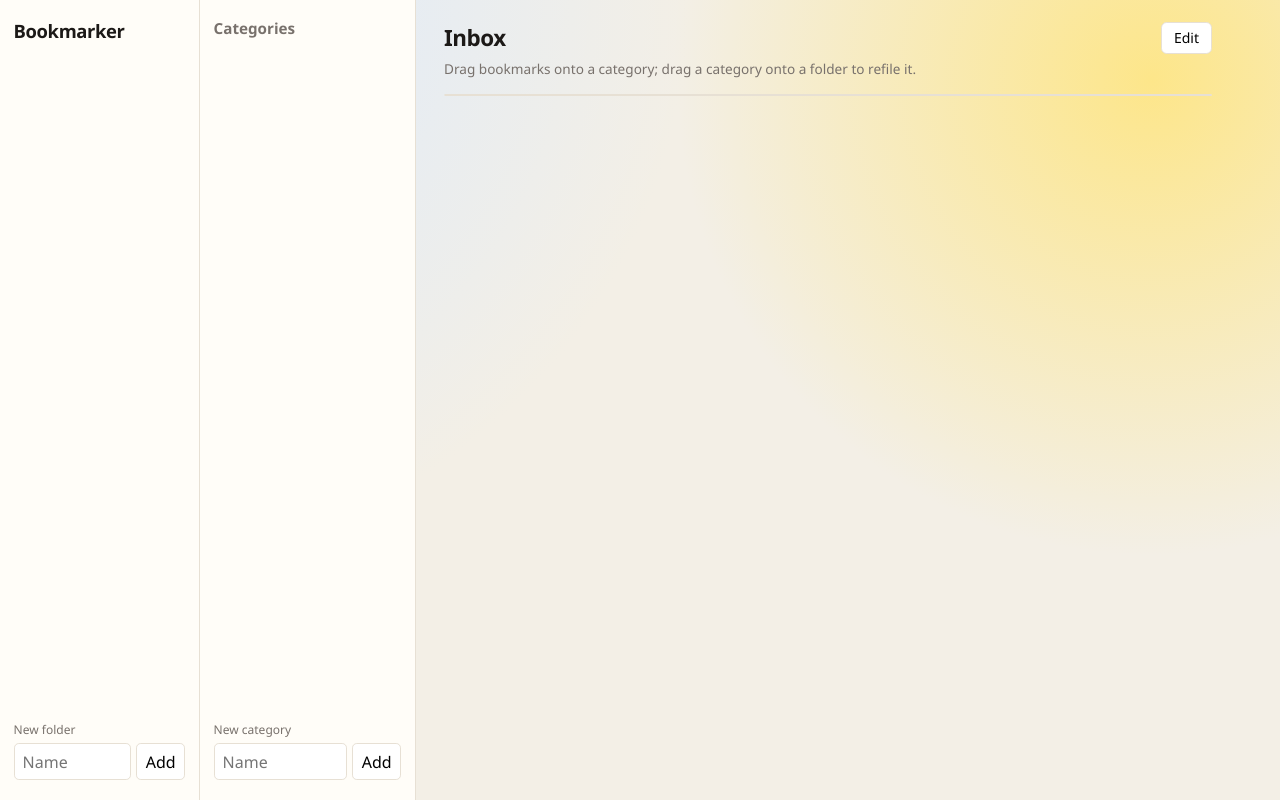
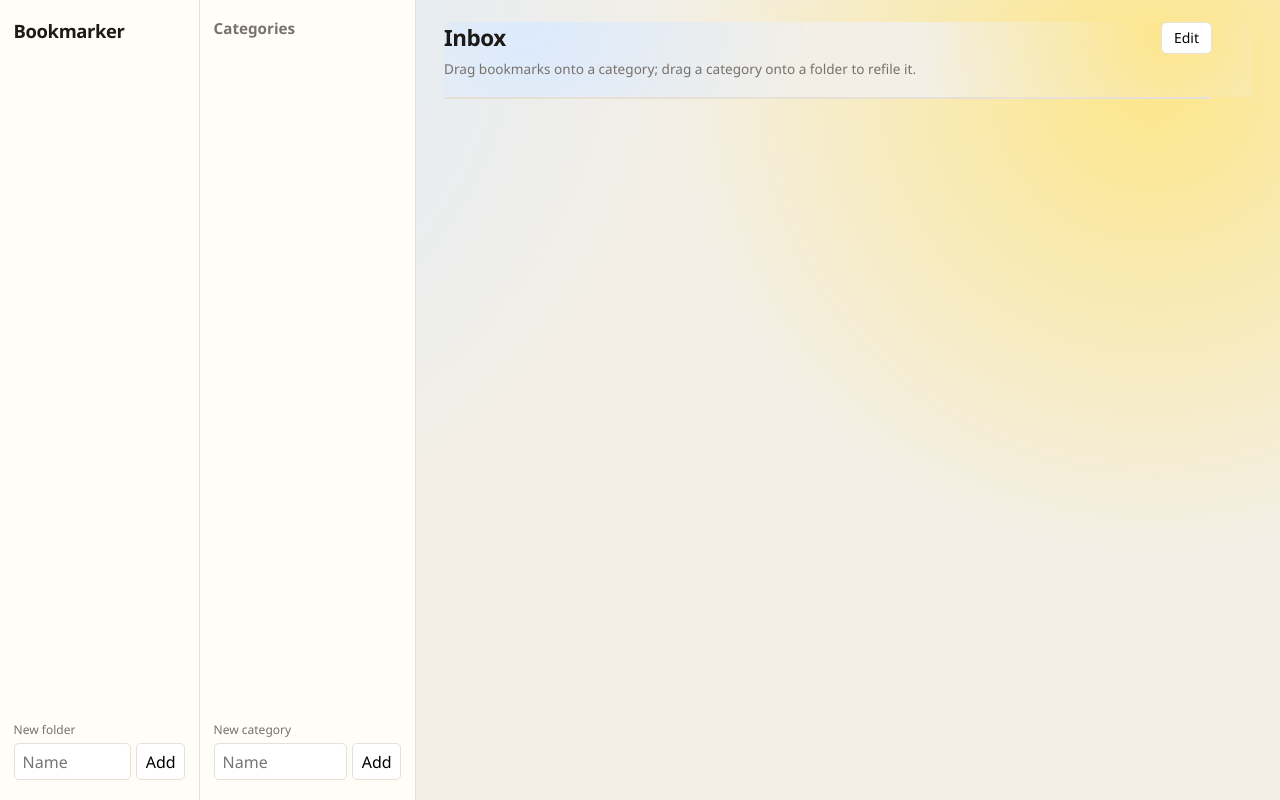
Before and after one commit to cweimann/bookmarker, a plain HTML site: page web/index.html in a window 1280 px wide. Drawn offline with Linux system fonts and the light colour scheme; files that its build step writes are made by us from their sources; no server answers; files whose address does not match are found by name.

Commit message:
UI: keep bookmark title/Edit sticky; scroll rows only.

```diff
--- a/web/index.html
+++ b/web/index.html
@@ -44,8 +44,10 @@
         </div>
         <p class="hint">Drag bookmarks onto a category; drag a category onto a folder to refile it.</p>
       </header>
-      <ul id="bookmark-list" class="bookmarks"></ul>
-      <p id="empty" class="empty hidden">No bookmarks here yet.</p>
+      <div class="bookmark-scroll">
+        <ul id="bookmark-list" class="bookmarks"></ul>
+        <p id="empty" class="empty hidden">No bookmarks here yet.</p>
+      </div>
     </main>
   </div>
   <script src="/static/app.js"></script>
--- a/web/style.css
+++ b/web/style.css
@@ -149,12 +149,23 @@ body {
 }
 
 .main {
-  padding: 1.35rem 1.75rem 1.5rem;
+  padding: 1.35rem 1.75rem 0;
   min-width: 0;
   min-height: 0;
   height: 100%;
-  overflow-x: hidden;
-  overflow-y: auto;
+  display: flex;
+  flex-direction: column;
+  overflow: hidden;
+}
+
+.main-header {
+  flex-shrink: 0;
+  padding-bottom: 0.15rem;
+  background: var(--bg);
+  background:
+    radial-gradient(circle at 10% 0%, #dbeafe 0%, transparent 40%),
+    radial-gradient(circle at 90% 10%, #fde68a 0%, transparent 35%),
+    var(--bg);
 }
 
 .main-header-row {
@@ -163,6 +174,14 @@ body {
   justify-content: space-between;
   gap: 1rem;
   max-width: 48rem;
+}
+
+.bookmark-scroll {
+  flex: 1 1 auto;
+  min-height: 0;
+  overflow-x: hidden;
+  overflow-y: auto;
+  padding-bottom: 1.5rem;
 }
 
 .main-header h2 {
@@ -343,6 +362,10 @@ body.edit-mode .bookmark .delete-x {
     overflow: visible;
   }
 
+  .bookmark-scroll {
+    overflow: visible;
+  }
+
   .bookmark .host {
     display: none;
   }
```
